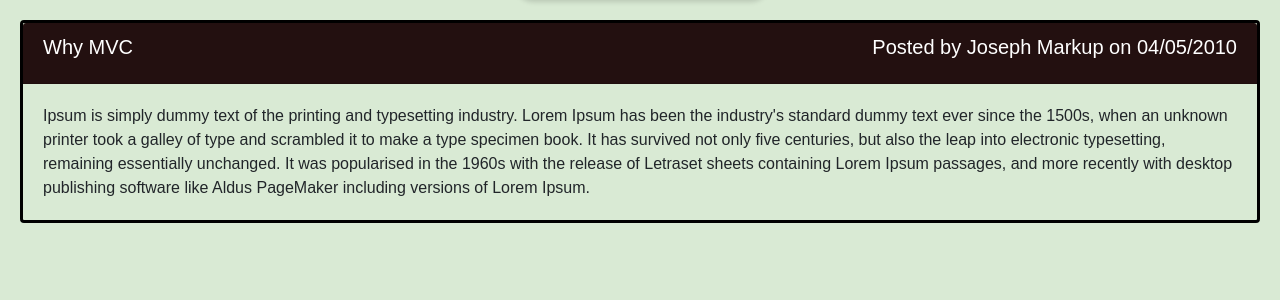
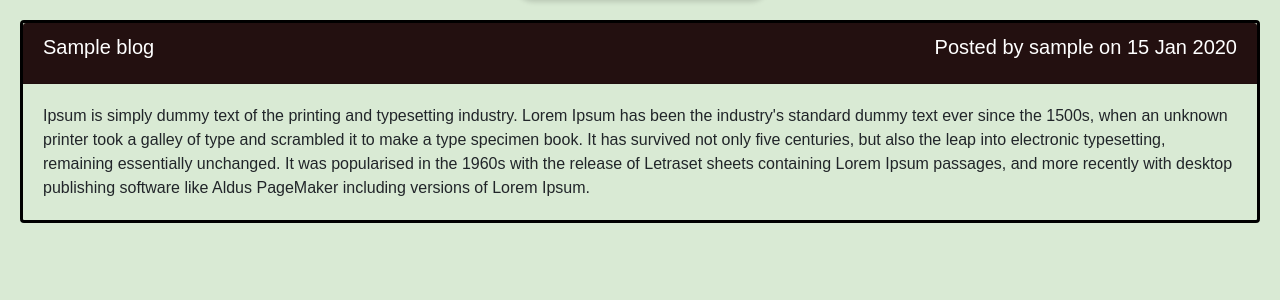
Before and after one commit to arti-karnik/Technology---Stop-And-Blog, a Node server app: template views/homePage.handlebars in a window 1280 px wide. Shown: the part 98-398 px from the top of the page. Run offline with Node 20, Linux system fonts and the light colour scheme; the template is opened without the code that fills it: most values are stand-ins (such as "Sample title", 1, 10 or a date in 2020); data that the repository does not hold is empty; some libraries are stand-ins or nearby versions.

Commit message:
make it better

```diff
--- a/controller/api/userRoutes.js
+++ b/controller/api/userRoutes.js
@@ -8,9 +8,6 @@ router.post('/', async (req, res) => {
       username: req.body.username,
       password: req.body.password,
     });
-    req.session.save(() => {
-      res.status(200).json(dbUserData);
-    })
     req.session.save(() => {
       req.session.logged_in = true;
       res.status(200).json(dbUserData);
--- a/server.js
+++ b/server.js
@@ -9,7 +9,7 @@ const sequelize = require('./config/connection');
 const SequelizeStore = require('connect-session-sequelize')(session.Store);
 
 const app = express();
-const PORT = process.env.PORT || 3026;
+const PORT = process.env.PORT || 3027;
 
 // Set up Handlebars.js engine with custom helpers
 const hbs = exphbs.create({ helpers });
--- a/views/homePage.handlebars
+++ b/views/homePage.handlebars
@@ -1,10 +1,12 @@
+ {{#each blogs as |blog| }}
  <div class="card">
             <div class="card-header">
-                <h5 class="card-title"> Why  MVC</h5>
-                <h5 class="card-posted-date"> Posted by Joseph Markup on 04/05/2010</h5>
+                <h5 class="card-title"> {{blog.title}}</h5>
+                <h5 class="card-posted-date"> Posted by {{blog.username}} on {{blog.date}}</h5>
             </div>
 
             <div class="card-body">
               <p class="card-text"> Ipsum is simply dummy text of the printing and typesetting industry. Lorem Ipsum has been the industry's standard dummy text ever since the 1500s, when an unknown printer took a galley of type and scrambled it to make a type specimen book. It has survived not only five centuries, but also the leap into electronic typesetting, remaining essentially unchanged. It was popularised in the 1960s with the release of Letraset sheets containing Lorem Ipsum passages, and more recently with desktop publishing software like Aldus PageMaker including versions of Lorem Ipsum.</p>
             </div>
-</div>
+      </div>
+{{/each}}
```
Also changed, not shown: controller/htmlRoutes.js (+21 -2 lines), 1 other file.
